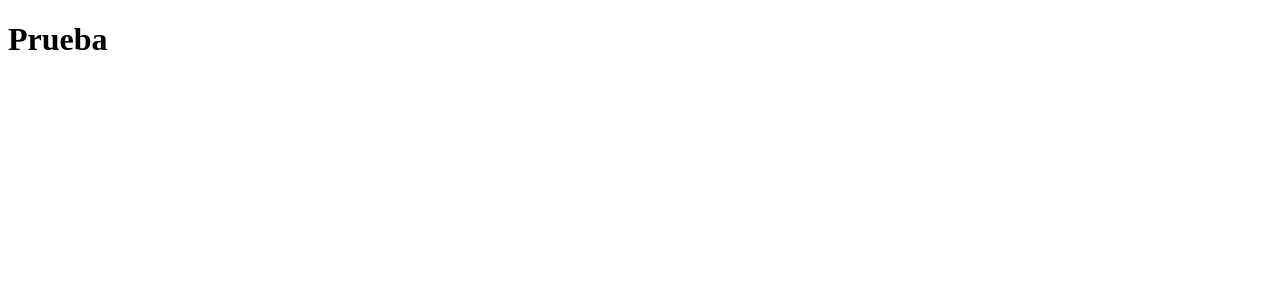
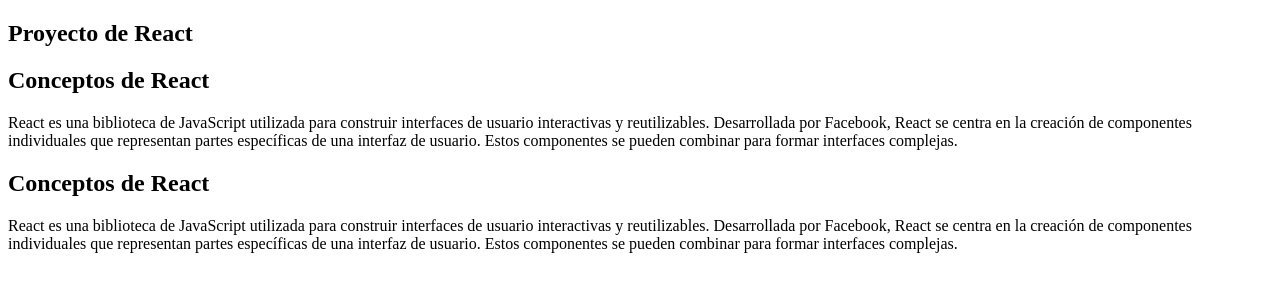
Before and after one commit to CosmeNicolas/reactComponents, a React (Vite) app: page / in a window 1280 px wide. Shown: the top 300 px of the page. Built offline with nearby package versions, Linux system fonts and the light colour scheme.

Commit message:
agregue el primer componente

```diff
--- a/src/App.jsx
+++ b/src/App.jsx
@@ -1,3 +1,4 @@
+import Informacion from "./components/Informacion"
 
 
 
@@ -5,7 +6,11 @@ function App() {
   //const [count, setCount] = useState(0)
 
   return (
-    <h1>Prueba</h1>
+    <section>
+      <h1>Proyecto de React</h1>
+      <Informacion/>
+      <Informacion/>
+    </section>
   )
 }
 
--- /dev/null
+++ b/src/components/Informacion.jsx
@@ -0,0 +1,17 @@
+
+
+const Informacion = () => {
+  //aqui va la lágica del componente
+  return (
+    //aqui puede ir un poco de lógica
+    <>
+    <section>
+      <h2>Conceptos de React</h2>
+      {/* aqui va todo el maquetado del componente */}
+      <p>React es una biblioteca de JavaScript utilizada para construir interfaces de usuario interactivas y reutilizables. Desarrollada por Facebook, React se centra en la creación de componentes individuales que representan partes específicas de una interfaz de usuario. Estos componentes se pueden combinar para formar interfaces complejas.</p>
+    </section>
+    </>
+  );
+};
+
+export default Informacion;
```
